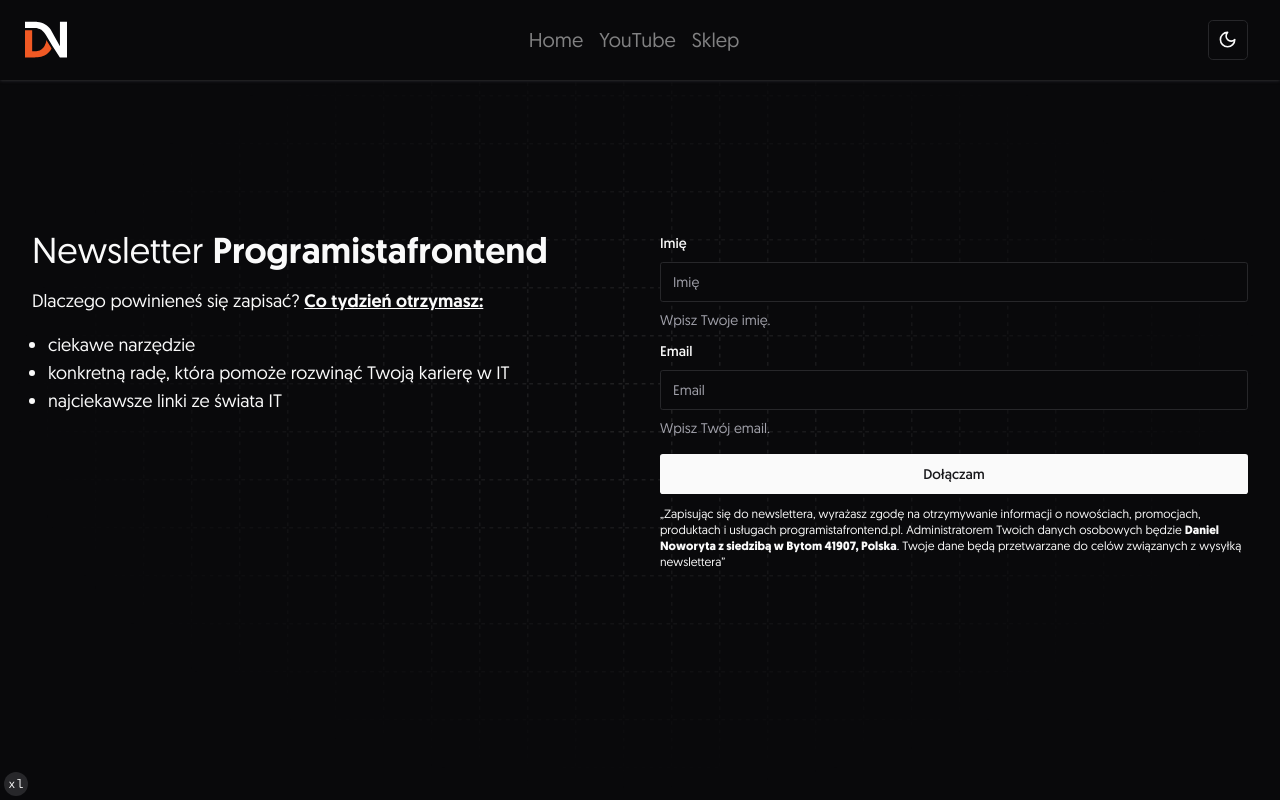
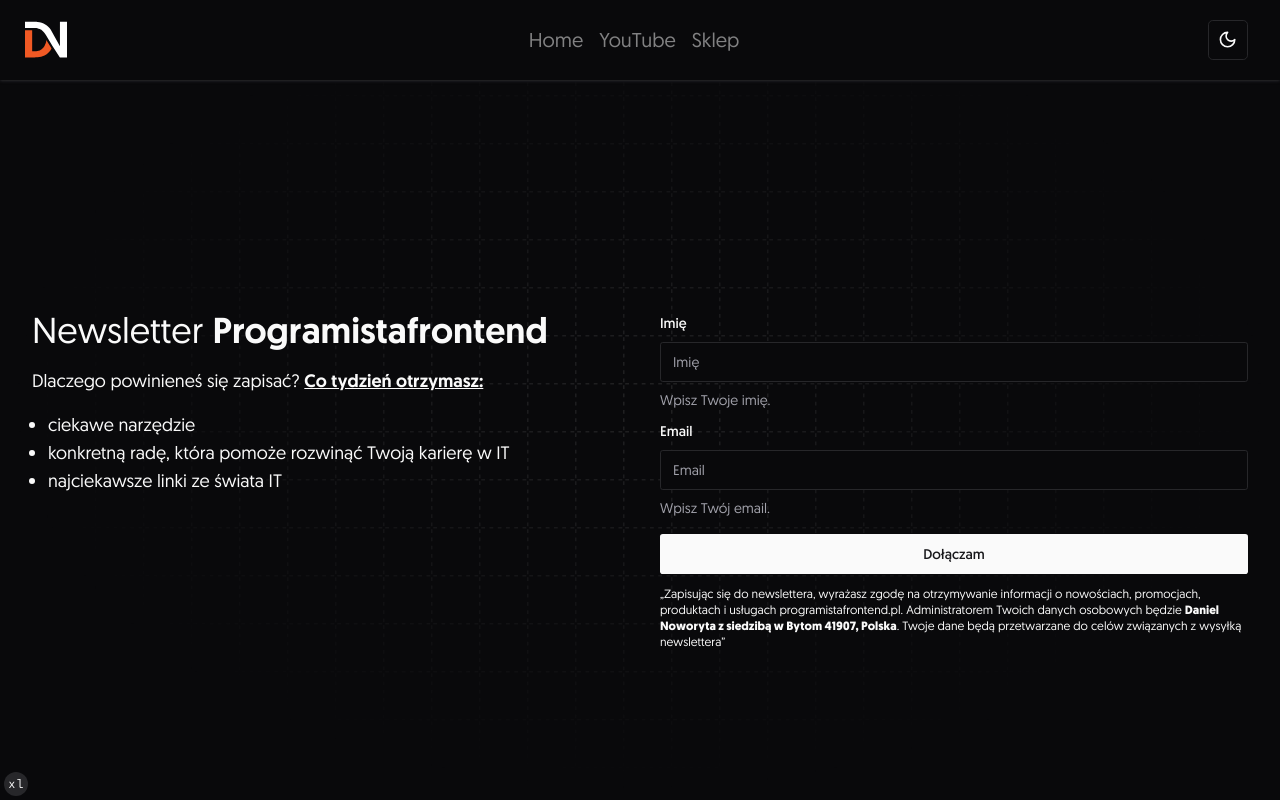
Before and after one commit to Dan86de/danielnoworyta, a Next.js app: page / in a window 1280 px wide. Shown: the top 800 px of the page. Built offline with nearby package versions, Linux system fonts and the light colour scheme; no server answers.

Commit message:
Fix Hero

```diff
--- a/src/components/hero-section.tsx
+++ b/src/components/hero-section.tsx
@@ -7,7 +7,7 @@
 
 export const HeroSection = () => {
 	return (
-		<div className="relative inset-0 h-screen overflow-hidden bg-background">
+		<div className="relative inset-0 min-h-screen overflow-hidden bg-background md:h-full">
 			<GridPattern
 				offsetX={0}
 				offsetY={0}
@@ -15,8 +15,7 @@
 				className={`absolute -inset-px h-full w-full stroke-zinc-950/10 stroke-[4] [mask-image:radial-gradient(#070A0D,transparent_70%)] [stroke-dasharray:5_6] [stroke-dashoffset:10] dark:stroke-zinc-50/10 dark:[mask-image:radial-gradient(#E5E7EB,transparent_70%)]`}
 			/>
 
-			<div className="flex h-full items-center justify-start">
-				<SectionWrapper className={"pt-40 md:pt-0"}>
+			<SectionWrapper className={"flex items-center justify-center pt-40 md:h-full"}>
 				<div className="grid w-full gap-10 lg:grid-cols-2">
 					<div className="text-lg">
 						<h2 className="pb-4 text-2xl md:text-4xl">
@@ -36,6 +35,5 @@
 				</div>
 			</SectionWrapper>
 		</div>
-		</div>
 	);
 };
```
Lines whose indentation alone changed are shown as unchanged.
